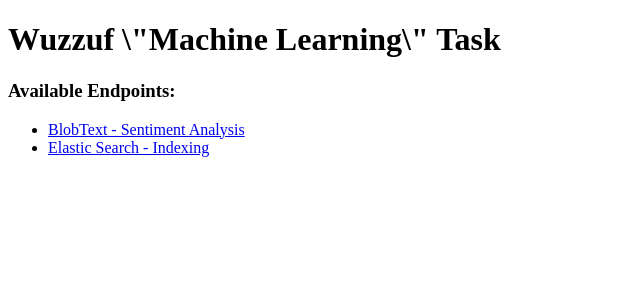
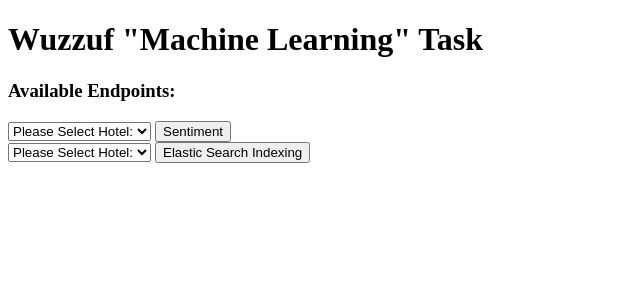
Before and after one commit to mohamed-elmelegy/hotel-reviews-analysis, a Flask app: template App/templates/home.html in a window 1280 px wide. Shown: the top 300 px of the page, without its empty margins (0-640 px from the left). Run offline with Flask 2, Linux system fonts and the light colour scheme; the template is opened without the code that fills it: most values are stand-ins (such as "Sample title", 1, 10 or a date in 2020).

Commit message:
fix sentiment,  update EDA notebook

```diff
--- a/App/app.py
+++ b/App/app.py
@@ -1,36 +1,52 @@
+from cmath import e
 import flask
 from flask import Flask
-from textblob import TextBlob
-from textblob.sentiments import NaiveBayesAnalyzer
+from flask import request
+from flask import abort, jsonify
 import pandas as pd
-import json
 
 
 app = Flask(__name__)
 
+@app.errorhandler(404)
+def resource_not_found(e):
+    return jsonify(error=str(e)), 404
+
+
 @app.route("/")
 def home():
-    return flask.render_template('home.html')
-
+    try:
+        hotels = pd.read_pickle('../Storage/Data/reviews_agg_sentiment.pkl')
+        hotels_names = hotels.index
+        return flask.render_template('home.html', hotels=hotels_names)
+    except:
+        abort(500)
 
 @app.route("/sentiment")
 def sentiment_analysis():
-    hotel_reviews = pd.read_csv('../Storage/Data/reviews.csv')
-    total = {'p_pos':0, 'p_neg':0}
-    data_len = 5
-    for sentce in hotel_reviews.lemmatized.values[:data_len]:
-        blob = TextBlob(sentce, analyzer=NaiveBayesAnalyzer()).sentiment
-        total['p_pos'] += blob.p_pos
-        total['p_neg'] += blob.p_neg
-    total['p_pos'] /= data_len
-    total['p_neg'] /= data_len
-    return flask.render_template('sentiment.html', data=total)
+    hotel = request.args.get('hotel')
+    try:
+        hotels = pd.read_pickle('../Storage/Data/reviews_agg_sentiment.pkl')
+        result = hotels.loc[hotel]
 
+        if(len(result) != 2):
+            abort(400, f"Can't find sentiment for this hotel({hotel})")
+
+        result = {
+            'name': hotel,
+            'classification': 'Positive' if result.p_pos_mean > result.p_neg_mean else 'Negative',
+            'p_pos_mean': result.p_pos_mean,
+            'p_neg_mean': result.p_neg_mean
+        }
+
+        return flask.render_template('sentiment.html', data=result)
+    except:
+        abort(500)
 
 @app.route("/indexing")
 def elastic_search_index():
-    my_dictionary = {'a':'b', 'foo':'baz'}
-    return flask.render_template('indexing.html', data=my_dictionary)
+    hotel = request.args.get('hotel')
+    return hotel
 
 
 if __name__ == '__main__':
--- a/App/templates/home.html
+++ b/App/templates/home.html
@@ -3,13 +3,26 @@
 
 <body>
 	<div style='margin:auto;'>
-		<h1>Wuzzuf \"Machine Learning\" Task</h1>
+		<h1>Wuzzuf "Machine Learning" Task</h1>
 		<h3>Available Endpoints:</h3>
-		<ul>
-			<li><a href='/sentiment'> BlobText - Sentiment Analysis </a></li>
-			<li><a href='/indexing'> Elastic Search - Indexing </a></li>
-			<!-- <li><a href='/'> My Model - Sentiment Analysis </a></li> -->
-		</ul>
+		<form action="/sentiment" method="get">
+			<select name="hotel" id="hotel_sent">
+				<option value="" selected disabled>Please Select Hotel:</option>
+				{% for hotel in hotels %}
+					<option value="{{hotel}}">{{hotel}}</option>
+				{% endfor %}
+			</select>
+			<input type="submit" value="Sentiment">
+		</form>
+		<form action="/indexing" method="get">
+			<select name="hotel" id="hotel_index">
+				<option value="" selected disabled>Please Select Hotel:</option>
+				{% for hotel in hotels %}
+					<option value="{{hotel}}">{{hotel}}</option>
+				{% endfor %}
+			</select>
+			<input type="submit" value="Elastic Search Indexing">
+		</form>
 	</div>
 </body>
 
```
Also changed, not shown: App/templates/sentiment.html (+5 -4 lines), 4 other files.
